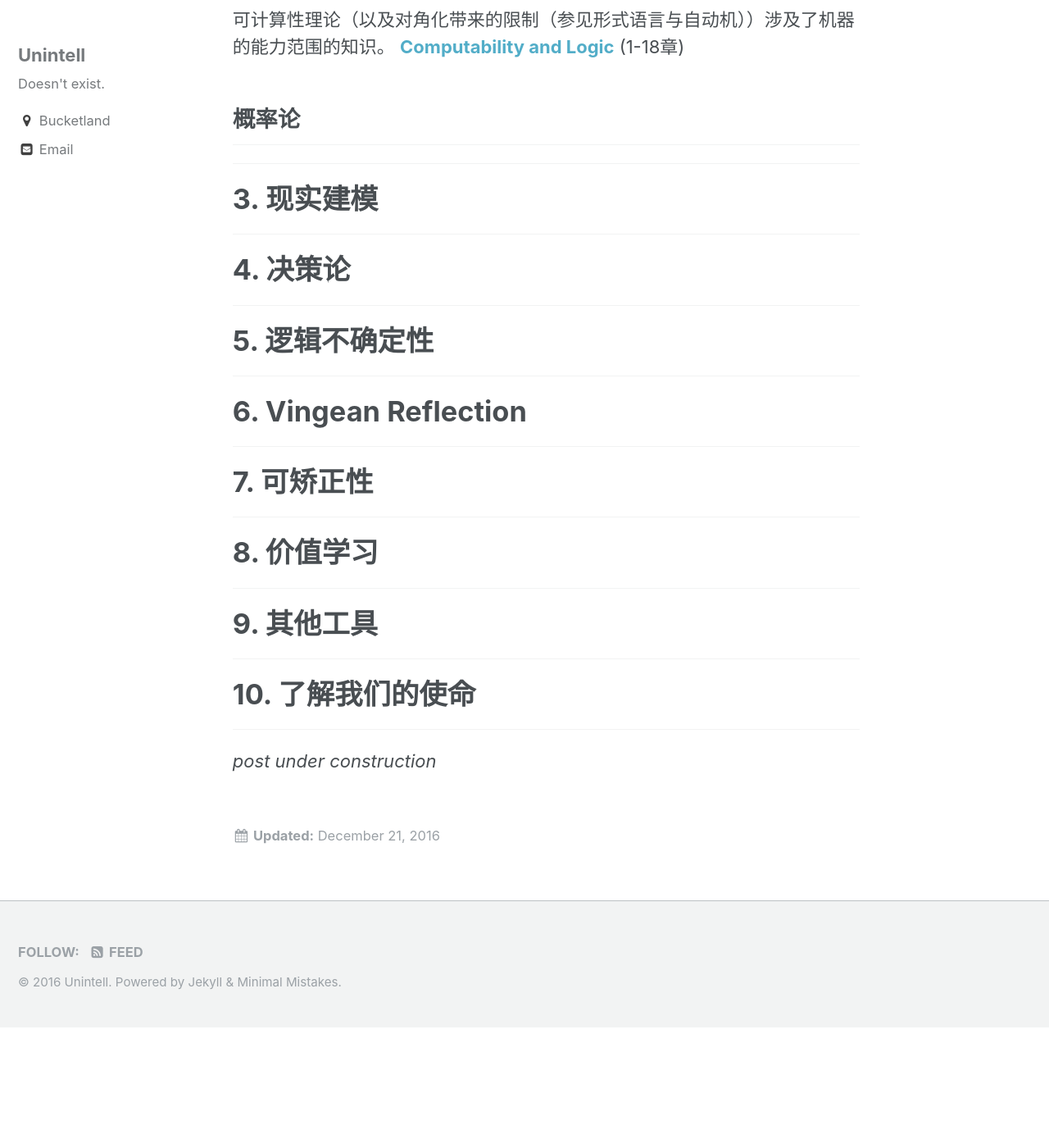
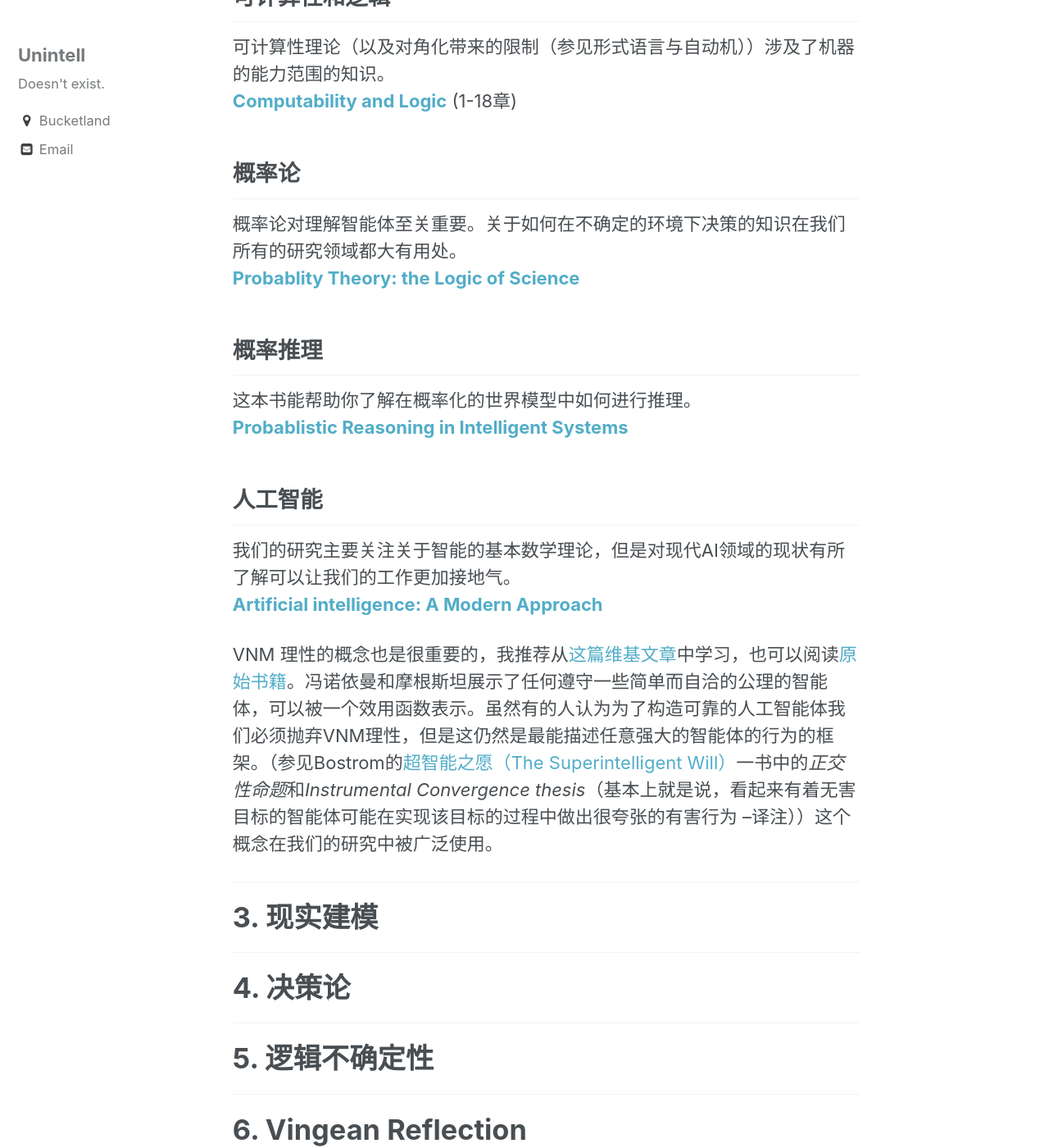
Before and after one commit to unintell/unintell.github.io, a Jekyll site: the page built from _posts/2016-12-21-MIRI-Research-Guide.md, in a window 1280 px wide and 1400 px high, scrolled down 3079 px. Shown: the whole window at 82% size. Built offline with Jekyll 4.4.1, drawn with Linux system fonts in a browser that asks for light colours; before the commit the page ends 4332 px from its top, so only the background shows below that.

Commit message:
p1 part 1

```diff
--- a/_posts/2016-12-21-MIRI-Research-Guide.md
+++ b/_posts/2016-12-21-MIRI-Research-Guide.md
@@ -63,8 +63,20 @@ MIRI目前的研究项目着眼于了解如何在[原则](https://intelligence.o
 
 ## 概率论 ##
 
+概率论对理解智能体至关重要。关于如何在不确定的环境下决策的知识在我们所有的研究领域都大有用处。
+**[Probablity Theory: the Logic of Science](http://smile.amazon.com/Probability-Theory-The-Logic-Science/dp/0521592712/)**
 
+## 概率推理 ##
 
+这本书能帮助你了解在概率化的世界模型中如何进行推理。
+**[Probablistic Reasoning in Intelligent Systems](http://smile.amazon.com/Probabilistic-Reasoning-Intelligent-Systems-Representation/dp/1558604790/)**
+
+## 人工智能 ##
+
+我们的研究主要关注关于智能的基本数学理论，但是对现代AI领域的现状有所了解可以让我们的工作更加接地气。
+**[Artificial intelligence: A Modern Approach](http://www.amazon.com/Artificial-Intelligence-Modern-Approach-Edition/dp/0136042597)**
+
+VNM 理性的概念也是很重要的，我推荐从[这篇维基文章](http://en.wikipedia.org/wiki/Von_Neumann%E2%80%93Morgenstern_utility_theorem)中学习，也可以阅读[原始书籍](http://smile.amazon.com/Economic-Behavior-Anniversary-Commemorative-Princeton-ebook/dp/B00AMAZL4I/)。冯诺依曼和摩根斯坦展示了任何遵守一些简单而自洽的公理的智能体，可以被一个效用函数表示。虽然有的人认为为了构造可靠的人工智能体我们必须抛弃VNM理性，但是这仍然是最能描述任意强大的智能体的行为的框架。（参见Bostrom的[超智能之愿（The Superintelligent Will）](http://www.nickbostrom.com/superintelligentwill.pdf)一书中的*正交性命题*和*Instrumental Convergence thesis*（基本上就是说，看起来有着无害目标的智能体可能在实现该目标的过程中做出很夸张的有害行为 --译注））这个概念在我们的研究中被广泛使用。
 
 
 
```
